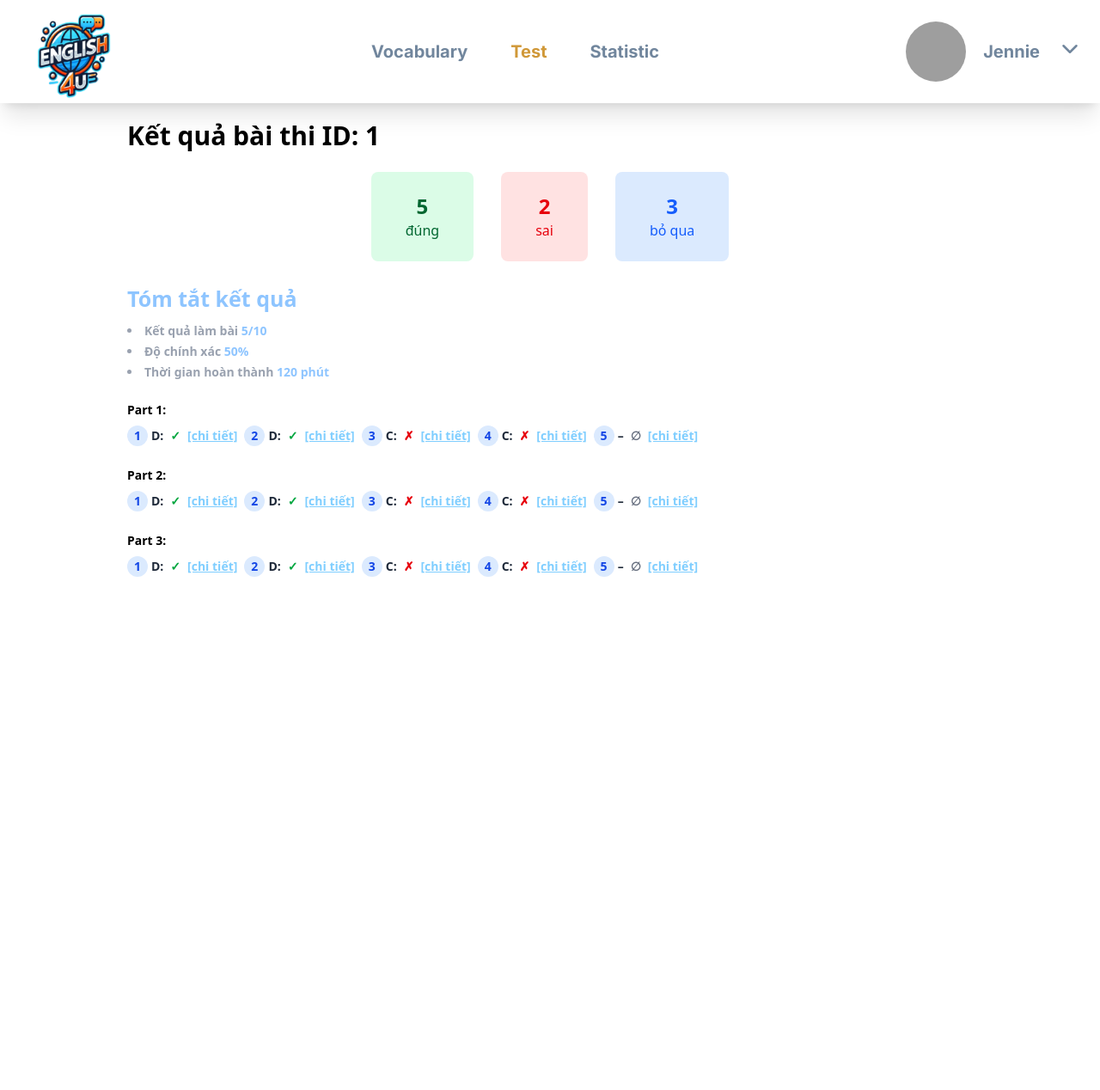
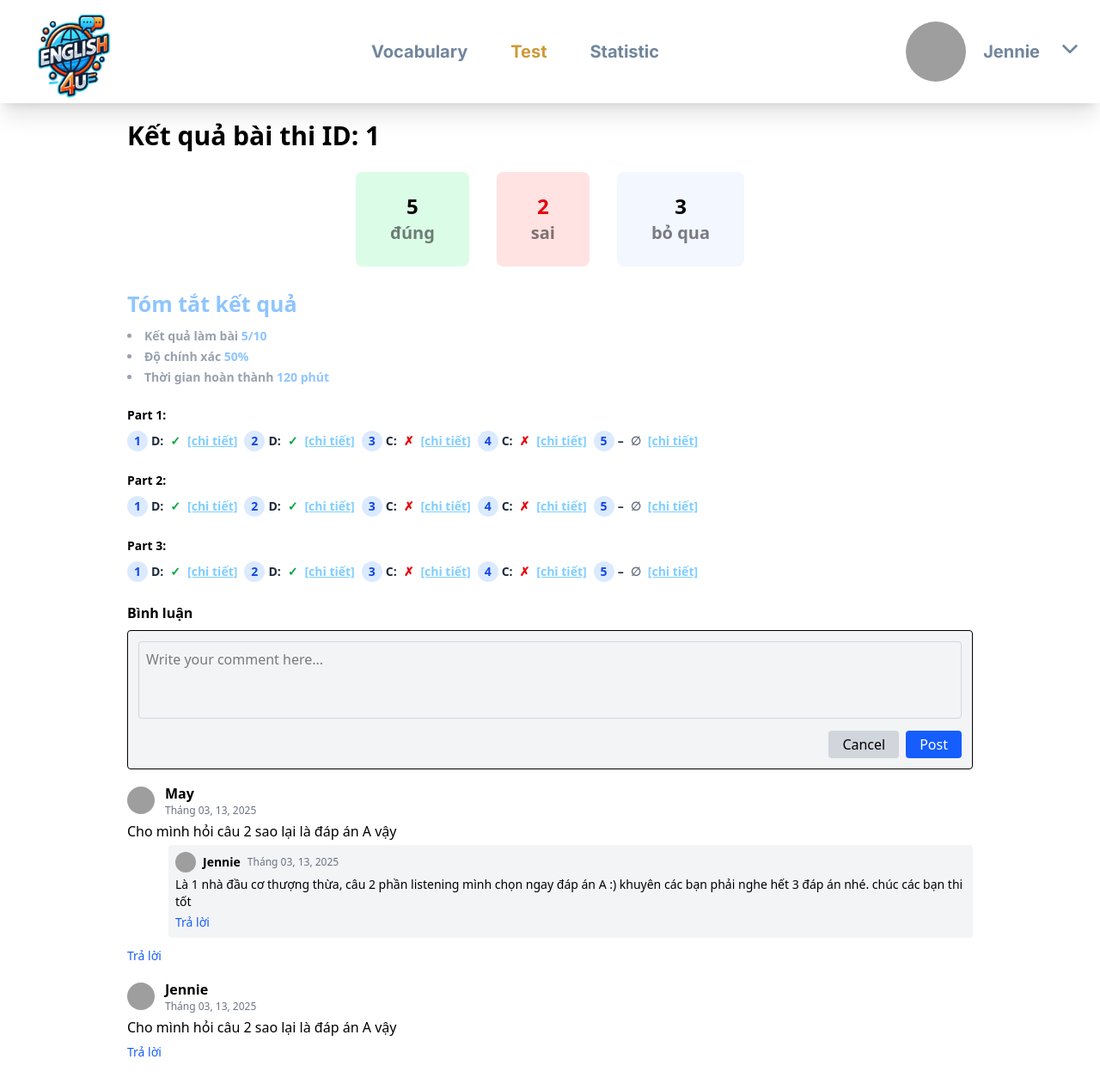
Before and after one commit to norman713/english-web, a React (Vite) app: page /user/test/result/1 in a window 1280 px wide. Shown: the top 1268 px of the page at 86% size. Before the commit the page ends 800 px from the top, so only its background shows below. Built offline with nearby package versions, Linux system fonts and the light colour scheme; grey boxes are pictures that could not be loaded.

Commit message:
finish test for user

```diff
--- a/src/pages/User/UserTest/Result/index.tsx
+++ b/src/pages/User/UserTest/Result/index.tsx
@@ -1,4 +1,23 @@
+import { useState } from "react";
+import { FiMessageCircle } from "react-icons/fi";
 import { useParams } from "react-router-dom";
+type Reply = {
+  id: number;
+  user: string;
+  date: string;
+  content: string;
+};
+
+type Comment = {
+  id: number;
+  user: string;
+  date: string;
+  content: string;
+  replies: Reply[];
+  avatarUrl?: string;
+};
+const dummyAvatar = (user: string) =>
+  `https://i.pravatar.cc/40?u=${encodeURIComponent(user)}`;
 
 const UserTestResultPage = () => {
   const { id } = useParams();
@@ -53,23 +72,120 @@ const UserTestResultPage = () => {
     return <span className="text-gray-500 font-bold ml-1">∅</span>;
   };
 
+  //comment
+  const [comments, setComments] = useState<Comment[]>([
+    {
+      id: 1,
+      user: "May",
+      date: "Tháng 03, 13, 2025",
+      content: "Cho mình hỏi câu 2 sao lại là đáp án A vậy",
+      avatarUrl: dummyAvatar("Jennie"),
+      replies: [
+        {
+          id: 11,
+          user: "Jennie",
+          date: "Tháng 03, 13, 2025",
+          content:
+            "Là 1 nhà đầu cơ thượng thừa, câu 2 phần listening mình chọn ngay đáp án A :) khuyên các bạn phải nghe hết 3 đáp án nhé. chúc các bạn thi tốt",
+        },
+      ],
+    },
+    {
+      id: 2,
+      user: "Jennie",
+      date: "Tháng 03, 13, 2025",
+      content: "Cho mình hỏi câu 2 sao lại là đáp án A vậy",
+      avatarUrl: dummyAvatar("Jennie2"),
+      replies: [],
+    },
+  ]);
+
+  const [newComment, setNewComment] = useState("");
+  const [showAllComments, setShowAllComments] = useState(false);
+
+  // Reply states
+  const [replyingTo, setReplyingTo] = useState<number | null>(null);
+  const [replyContent, setReplyContent] = useState("");
+
+  const handlePostComment = () => {
+    if (newComment.trim() === "") return;
+    const newCmt: Comment = {
+      id: Date.now(),
+      user: "Bạn",
+      date: new Date().toLocaleDateString("vi-VN", {
+        year: "numeric",
+        month: "long",
+        day: "numeric",
+      }),
+      content: newComment,
+      replies: [],
+      avatarUrl: dummyAvatar("Bạn"),
+    };
+    setComments((prev) => [newCmt, ...prev]);
+    setNewComment("");
+  };
+
+  const handlePostReply = (commentId: number) => {
+    if (replyContent.trim() === "") return;
+
+    setComments((prev) =>
+      prev.map((comment) => {
+        if (comment.id === commentId) {
+          const newReply: Reply = {
+            id: Date.now(),
+            user: "Bạn",
+            date: new Date().toLocaleDateString("vi-VN", {
+              year: "numeric",
+              month: "long",
+              day: "numeric",
+            }),
+            content: replyContent,
+          };
+          return {
+            ...comment,
+            replies: [...comment.replies, newReply],
+          };
+        }
+        return comment;
+      })
+    );
+
+    setReplyingTo(null);
+    setReplyContent("");
+  };
+
   return (
     <div className="p-5 max-w-5xl mx-auto font-sans">
       <h1 className="text-3xl font-bold mb-6">Kết quả bài thi ID: {id}</h1>
 
       {/* Số câu đúng, sai, bỏ qua */}
-      <div className="flex gap-8 mb-6 justify-center">
-        <div className="bg-green-100 rounded-lg px-10 py-6 text-center font-bold text-2xl text-green-800">
+      <div className="flex gap-8 mb-6 justify-center ">
+        <div className="bg-green-100 rounded-lg px-10 py-6 text-center font-bold text-2xl text-[#000000]">
           {correctAnswers}
-          <div className="text-base font-normal">đúng</div>
+          <div
+            className="text-base font-bold text-[20px]"
+            style={{ color: "rgba(0, 0, 0, 0.5)" }}
+          >
+            đúng
+          </div>
         </div>
         <div className="bg-red-100 rounded-lg px-10 py-6 text-center font-bold text-2xl text-red-600">
           {wrongAnswers}
-          <div className="text-base font-normal">sai</div>
+          <div
+            className="text-base font-bold text-[20px]"
+            style={{ color: "rgba(0, 0, 0, 0.5)" }}
+          >
+            sai
+          </div>
         </div>
-        <div className="bg-blue-100 rounded-lg px-10 py-6 text-center font-bold text-2xl text-blue-600">
+        <div className="bg-[#F3F7FF] rounded-lg px-10 py-6 text-center font-bold text-2xl text-[#000000]">
           {skippedAnswers}
-          <div className="text-base font-normal">bỏ qua</div>
+          <div
+            className="text-base font-bold text-[20px]"
+            style={{ color: "rgba(0, 0, 0, 0.5)" }}
+          >
+            bỏ qua
+          </div>
         </div>
       </div>
 
@@ -124,6 +240,125 @@ const UserTestResultPage = () => {
           </div>
         </div>
       ))}
+
+      {/* comment */}
+      <div>
+        <h2 className="font-semibold mb-2">Bình luận</h2>
+        <div className="mb-4 border rounded p-3 bg-gray-100">
+          <textarea
+            className="w-full p-2 rounded border border-gray-300 resize-none"
+            rows={3}
+            placeholder="Write your comment here..."
+            value={newComment}
+            onChange={(e) => setNewComment(e.target.value)}
+          />
+          <div className="flex justify-end mt-2 gap-2">
+            <button
+              className="px-4 py-1 bg-gray-300 rounded hover:bg-gray-400"
+              onClick={() => setNewComment("")}
+            >
+              Cancel
+            </button>
+            <button
+              className="px-4 py-1 bg-blue-600 text-white rounded hover:bg-blue-700"
+              onClick={handlePostComment}
+            >
+              Post
+            </button>
+          </div>
+        </div>
+
+        {comments
+          .slice(0, showAllComments ? comments.length : 5)
+          .map((comment) => (
+            <div key={comment.id} className="mb-4">
+              <div className="flex items-center gap-3 mb-1">
+                {/* Avatar */}
+                <img
+                  src={comment.avatarUrl}
+                  alt={comment.user}
+                  className="w-8 h-8 rounded-full object-cover"
+                />
+                <div>
+                  <p className="font-semibold">{comment.user}</p>
+                  <p className="text-xs text-gray-500">{comment.date}</p>
+                </div>
+              </div>
+              <p className="mb-1">{comment.content}</p>
+
+              {/* Replies */}
+              {comment.replies.map((reply) => (
+                <div
+                  key={reply.id}
+                  className="ml-12 mb-2 rounded p-2 bg-gray-100 text-sm"
+                >
+                  <div className="flex items-center gap-2 mb-1">
+                    {/* Replier avatar */}
+                    <img
+                      src={dummyAvatar(reply.user)}
+                      alt={reply.user}
+                      className="w-6 h-6 rounded-full object-cover"
+                    />
+                    <p className="font-semibold">{reply.user}</p>
+                    <p className="text-xs text-gray-500">{reply.date}</p>
+                  </div>
+                  <p>{reply.content}</p>
+                  <button
+                    className="text-blue-600 mt-1 text-sm"
+                    onClick={() => setReplyingTo(comment.id)}
+                  >
+                    Trả lời
+                  </button>
+                </div>
+              ))}
+
+              {replyingTo === comment.id ? (
+                <div className="ml-12 mt-2">
+                  <textarea
+                    className="w-full p-2 rounded border border-gray-300 resize-none"
+                    rows={2}
+                    placeholder="Viết trả lời..."
+                    value={replyContent}
+                    onChange={(e) => setReplyContent(e.target.value)}
+                  />
+                  <div className="flex justify-end mt-2 gap-2">
+                    <button
+                      className="px-4 py-1 bg-gray-300 rounded hover:bg-gray-400"
+                      onClick={() => {
+                        setReplyingTo(null);
+                        setReplyContent("");
+                      }}
+                    >
+                      Cancel
+                    </button>
+                    <button
+                      className="px-4 py-1 bg-blue-600 text-white rounded hover:bg-blue-700"
+                      onClick={() => handlePostReply(comment.id)}
+                    >
+                      Post
+                    </button>
+                  </div>
+                </div>
+              ) : (
+                <button
+                  className="text-blue-600 text-sm"
+                  onClick={() => setReplyingTo(comment.id)}
+                >
+                  Trả lời
+                </button>
+              )}
+            </div>
+          ))}
+
+        {comments.length > 5 && !showAllComments && (
+          <button
+            onClick={() => setShowAllComments(true)}
+            className="w-full py-2 bg-blue-300 rounded mt-2 font-semibold hover:bg-blue-400"
+          >
+            Xem thêm
+          </button>
+        )}
+      </div>
     </div>
   );
 };
```
